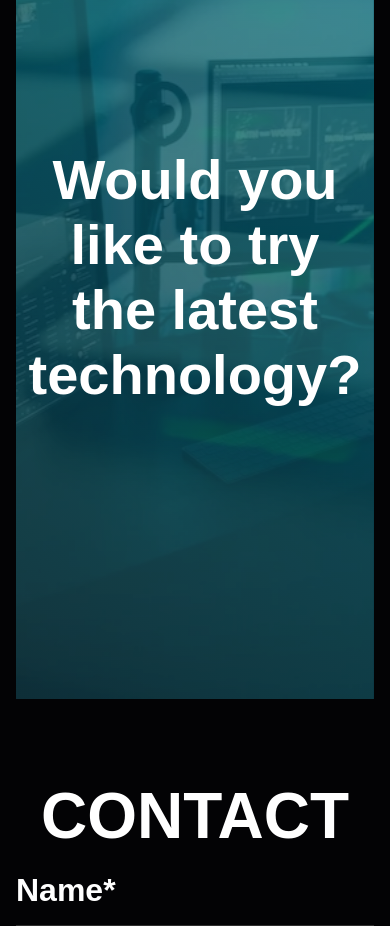
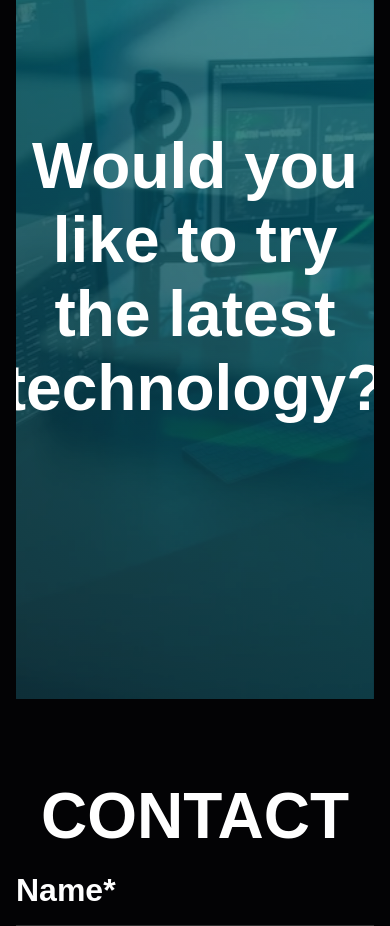
Before and after one commit to shim369/Nextjs-TypeScript-Newt-Site2, a Next.js app: page / in a window 390 px wide. Shown: the part 3317-4243 px from the top of the page. Built offline with nearby package versions, Linux system fonts and the light colour scheme; a web font is replaced by a local one.

Commit message:
update css

```diff
--- a/app/page.tsx
+++ b/app/page.tsx
@@ -133,7 +133,7 @@ export default function Home() {
       <section id="slideVisual" className={styles.slideVisual} ref={slideVisualRef}>
         <div id="slideVisualInner" className={styles.slideVisualInner}>
           <SlideBox />
-          <h3 className={styles.slideText} ref={slideTextRef}>Would you like to try <br className={styles.spBr} />the latest technology?</h3>
+          <h3 className={styles.slideText} ref={slideTextRef}>Would you like to try <br />the latest technology?</h3>
         </div>
       </section>
       <section id="contact" className={styles.contact} ref={contactRef}>
--- a/app/styles/page.module.scss
+++ b/app/styles/page.module.scss
@@ -1205,15 +1205,15 @@
 			opacity: 0;
 
 			@media (max-width: 896px) {
-				font-size: 3.5rem;
+				font-size: 6rem;
 			}
-		}
 
-		.spBr {
-			display: none;
+			@media (max-width: 693px) {
+				font-size: 4rem;
+			}
 
-			@media (max-width: 639px) {
-				display: block;
+			@media (max-width: 360px) {
+				font-size: 2rem;
 			}
 		}
 	}
@@ -1277,7 +1277,15 @@
 		opacity: 0;
 
 		@media (max-width: 896px) {
+			font-size: 6rem;
+		}
+
+		@media (max-width: 693px) {
 			font-size: 3.5rem;
+		}
+
+		@media (max-width: 360px) {
+			font-size: 2rem;
 		}
 	}
 }
```
